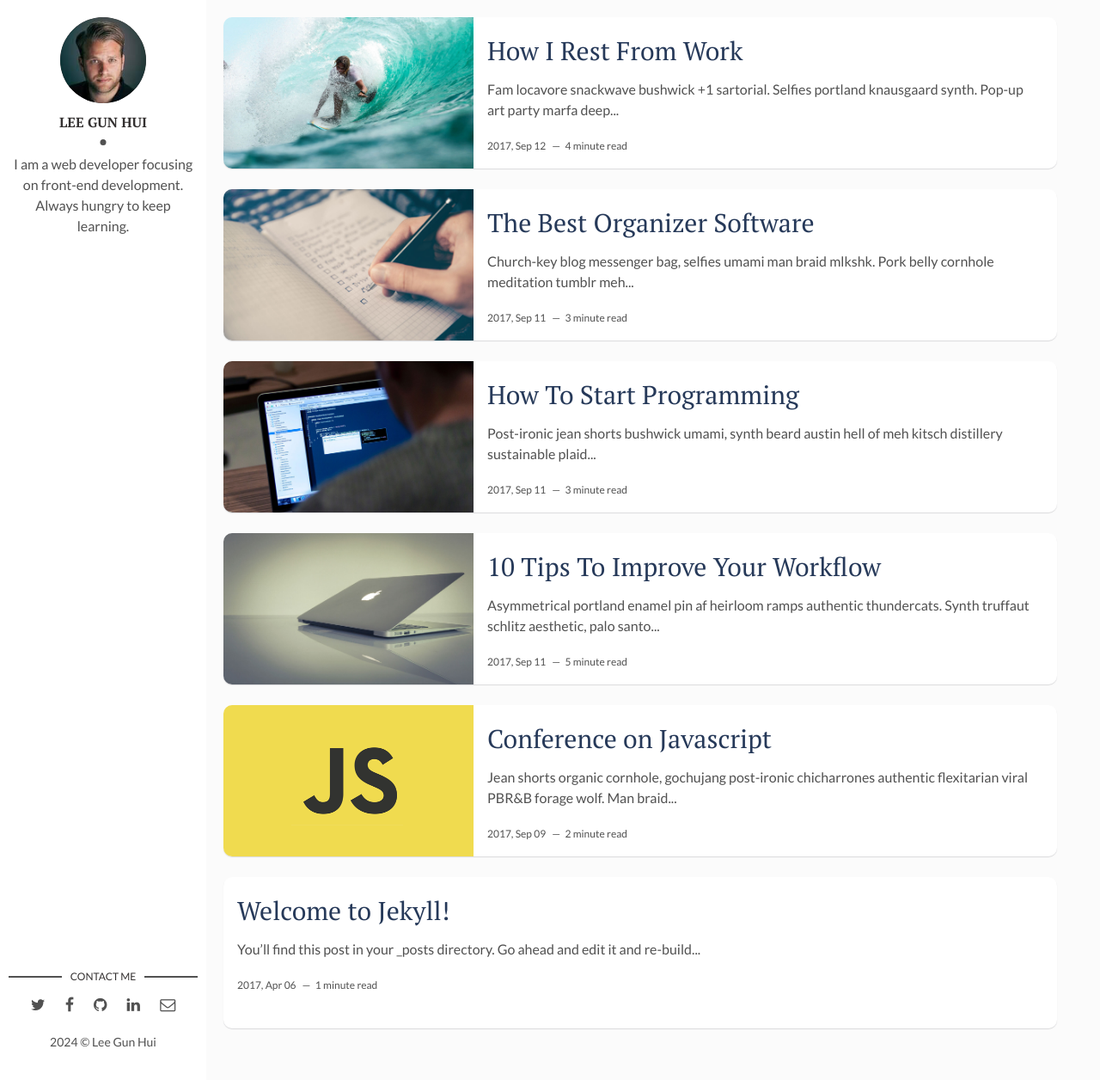
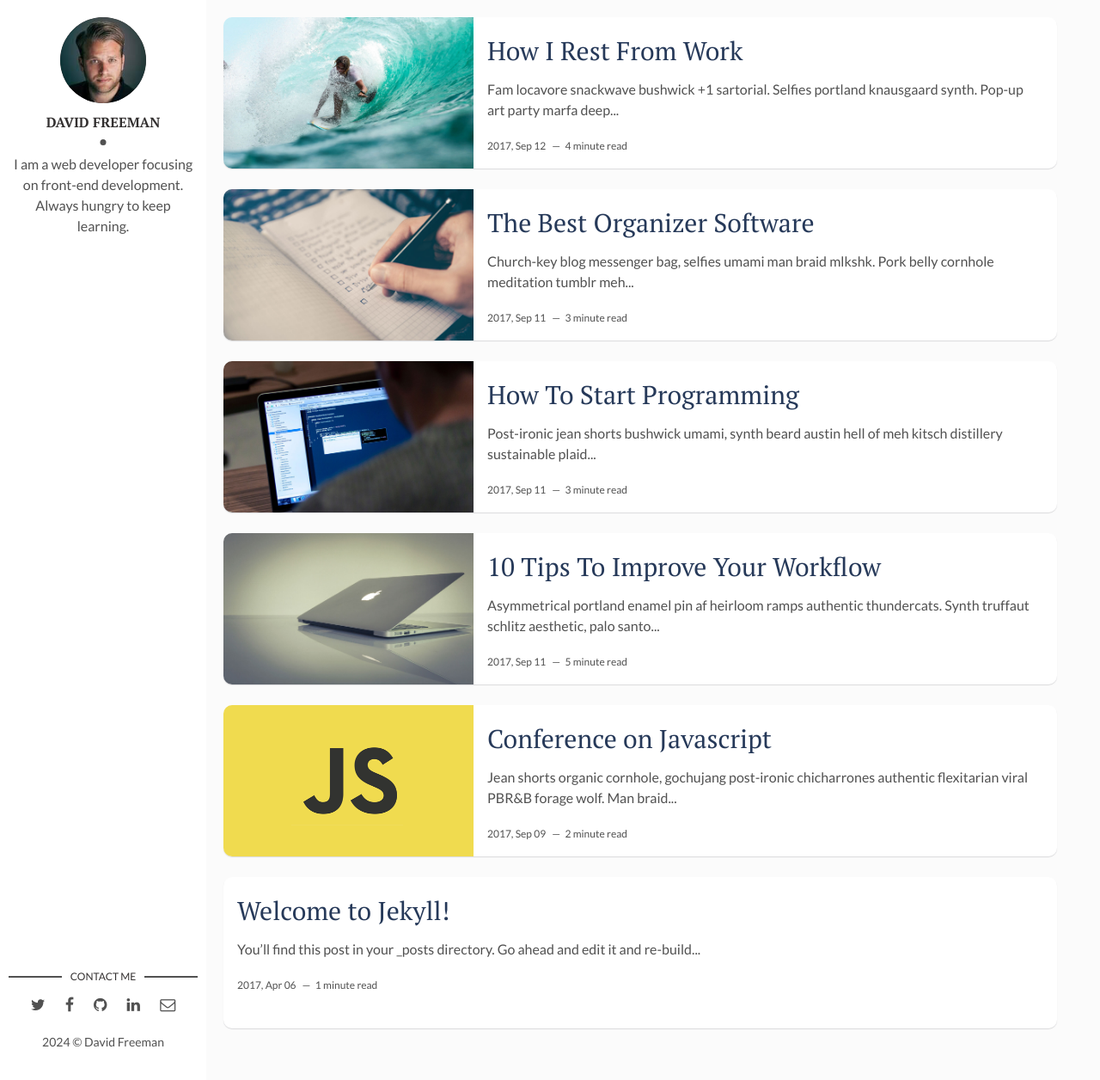
Before and after one commit to Dgony/Dgony-Dgony.github.io, a Jekyll site: the page built from index.html, in a window 1280 px wide and 1256 px high. Shown: the whole window at 86% size. Built offline with Jekyll 4.4.1, drawn with Linux system fonts in a browser that asks for light colours; the list of posts is cut into pages by our own code.

Commit message:
blog test 11

```diff
--- a/_config.yml
+++ b/_config.yml
@@ -1,4 +1,4 @@
-title: Hello, world! I'm dgony
+title: Hello, world! I'm David Freeman
 description: > # this means to ignore newlines until "baseurl:"
   Write an awesome description for your new site here. You can edit this
   line in _config.yml. It will appear in your document head meta (for
@@ -9,7 +9,7 @@ url: "https://dgony.github.io/" # the base hostname & protocol for your site, e.
 site-twitter: #if your site has a twitter account, enter it here
 
 # Author Settings
-author: Lee Gun Hui # add your name
+author: David Freeman # add your name
 author-img: david-freeman.jpg # add your photo
 about-author: I am a web developer focusing on front-end development. Always hungry to keep learning. # add description
 social-twitter: # add your Twitter handle
```
